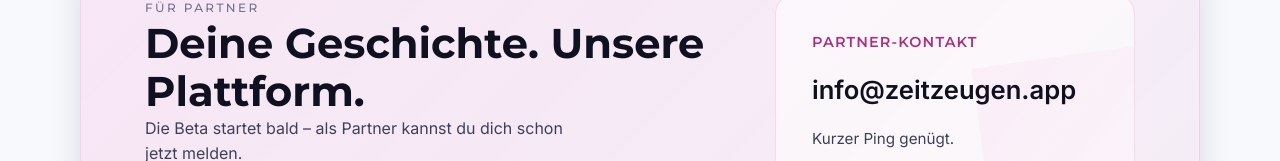
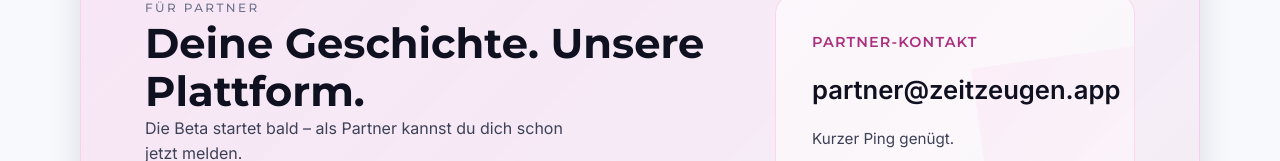
Before and after one commit to npXsoftware-GmbH/zeitzeugen-website, a plain HTML site: page index.html in a window 1280 px wide. Shown: the part 2960-3121 px from the top of the page. Drawn offline with Linux system fonts and the light colour scheme.

Commit message:
Update index.html

```diff
--- a/index.html
+++ b/index.html
@@ -275,7 +275,7 @@
           </div>
           <div class="newsletter-aside" aria-labelledby="newsletter-contact">
             <span class="aside-label" id="newsletter-contact">Partner-Kontakt</span>
-            <a class="aside-mail" href="mailto:info@zeitzeugen.app">info@zeitzeugen.app</a>
+            <a class="aside-mail" href="mailto:partner@zeitzeugen.app">partner@zeitzeugen.app</a>
             <p class="aside-note">Kurzer Ping genügt.</p>
           </div>
         </div>
```
